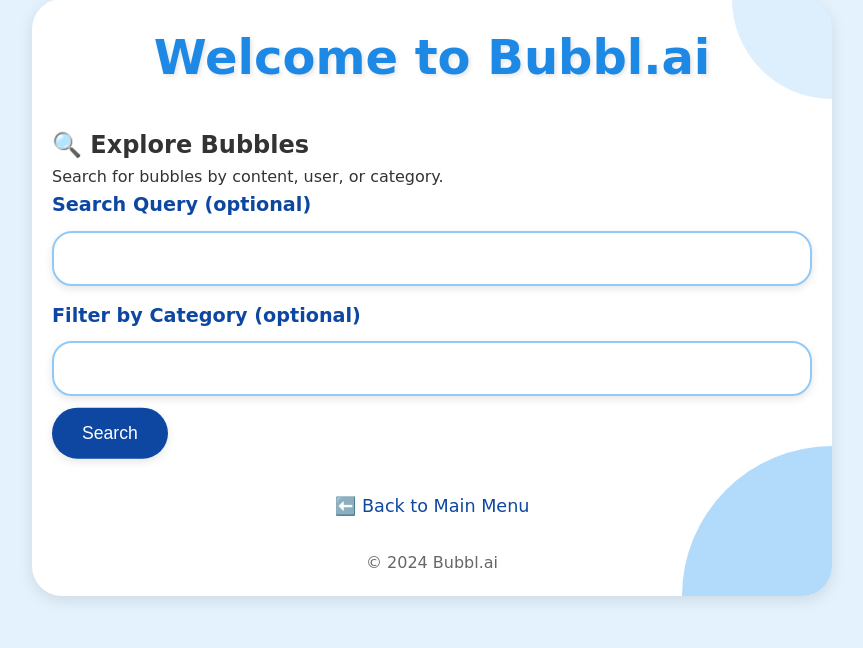
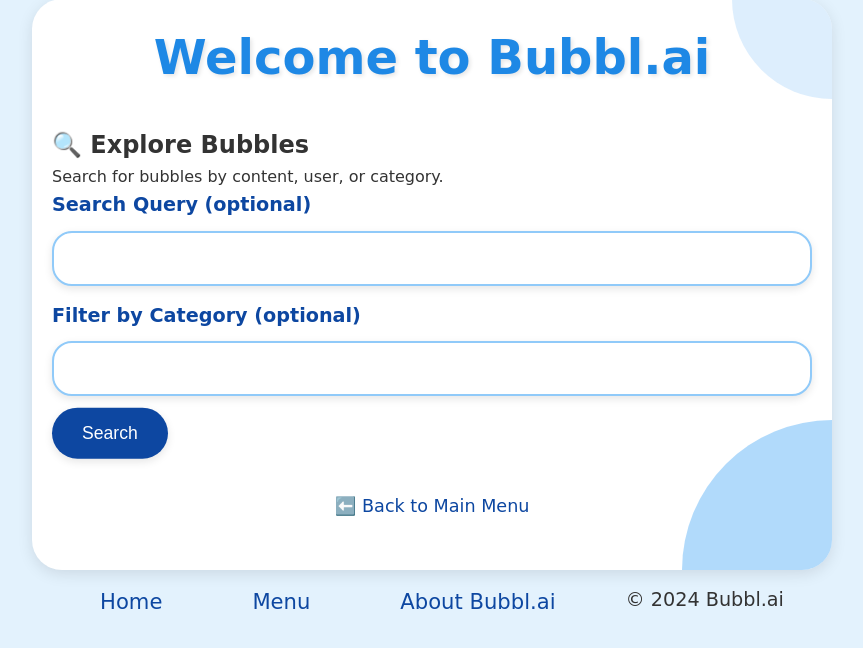
Before and after one commit to yamaceay/bubbl.ai, a Python web app: template templates/explore.html in a window 1280 px wide. Shown: the part 21-669 px from the top of the page, without its empty margins (208-1071 px from the left). Run offline with Jinja, Linux system fonts and the light colour scheme; the template is opened without the code that fills it, so the values that code supplies are empty.

Commit message:
finally done

```diff
--- a/app.py
+++ b/app.py
@@ -99,6 +99,11 @@
 @login_required
 def menu():
     return render_template('menu.html')
+
+# About Page
+@app.route('/about')
+def about():
+    return render_template('about.html')
 
 # Creative Mode
 @app.route('/creative_self', methods=['GET', 'POST'])
--- a/static/css/style.css
+++ b/static/css/style.css
@@ -321,3 +321,36 @@
 .delete-bubble:hover {
     background-color: #c62828;
 }
+
+.about-image {
+    float: right;                 /* Float the image to the right */
+    margin: 0 0 20px 20px;        /* Add some margin around the image for spacing */
+    border-radius: 50%;           /* Optional: Make the image round for a more "bubbly" effect */
+    box-shadow: 0 4px 10px rgba(0, 0, 0, 0.1); /* Optional: Add a subtle shadow for depth */
+}
+
+/* Make the nav horizontal */
+nav ul {
+    list-style-type: none;  /* Remove default bullet points */
+    padding: 0;
+    margin: 0;
+    display: flex;          /* Make the list items align horizontally */
+    justify-content: center; /* Center the items horizontally */
+    gap: 20px;              /* Add spacing between the links */
+}
+
+nav ul li {
+    display: inline;        /* Ensure the list items are displayed inline */
+}
+
+nav ul li a {
+    text-decoration: none;  /* Remove the underline from the links */
+    color: #0d47a1;         /* Text color for the links */
+    padding: 10px 20px;     /* Add some padding around the links */
+    font-size: 1.1em;
+    transition: color 0.3s ease;
+}
+
+nav ul li a:hover {
+    color: #1565c0;         /* Change color on hover */
+}
--- a/templates/base.html
+++ b/templates/base.html
@@ -15,11 +15,20 @@
             {% block content %}{% endblock %}
         </main>
         <footer>
-            <p>&copy; 2024 Bubbl.ai</p>
+
         </footer>
     </div>
 </body>
 </html>
+
+<nav>
+    <ul>
+        <li><a href="{{ url_for('index') }}">Home</a></li>
+        <li><a href="{{ url_for('menu') }}">Menu</a></li>
+        <li><a href="{{ url_for('about') }}">About Bubbl.ai</a></li> <!-- Link to the About page -->
+        <li><p>&copy; 2024 Bubbl.ai</p></li>
+    </ul>
+</nav>
 
 {% with messages = get_flashed_messages(with_categories=true) %}
     {% if messages %}
```
Also changed, not shown: templates/about.html (added, +34 -0 lines), README.md, static/images/bubble.png (renamed from bubbl.ai.png).
